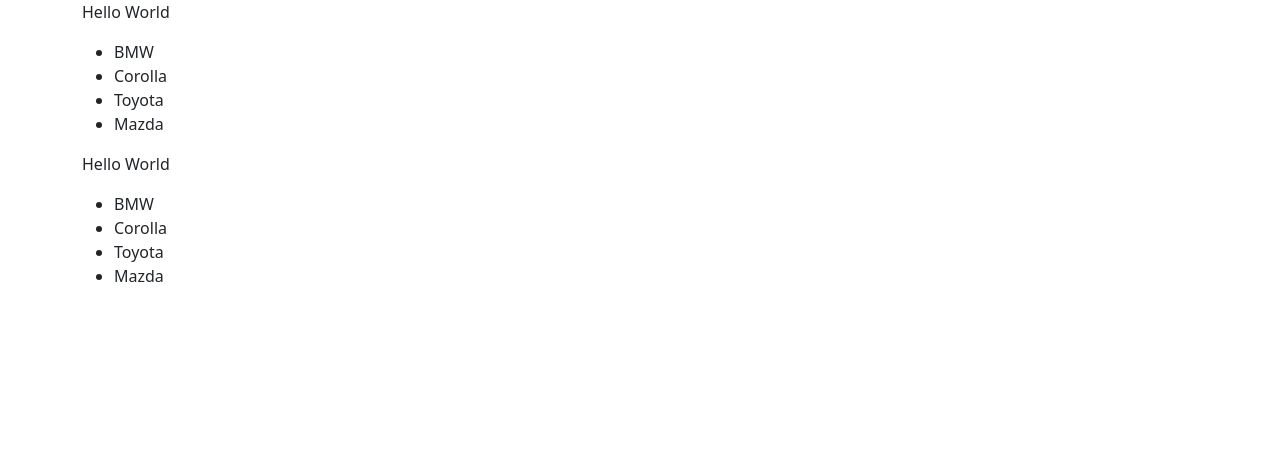
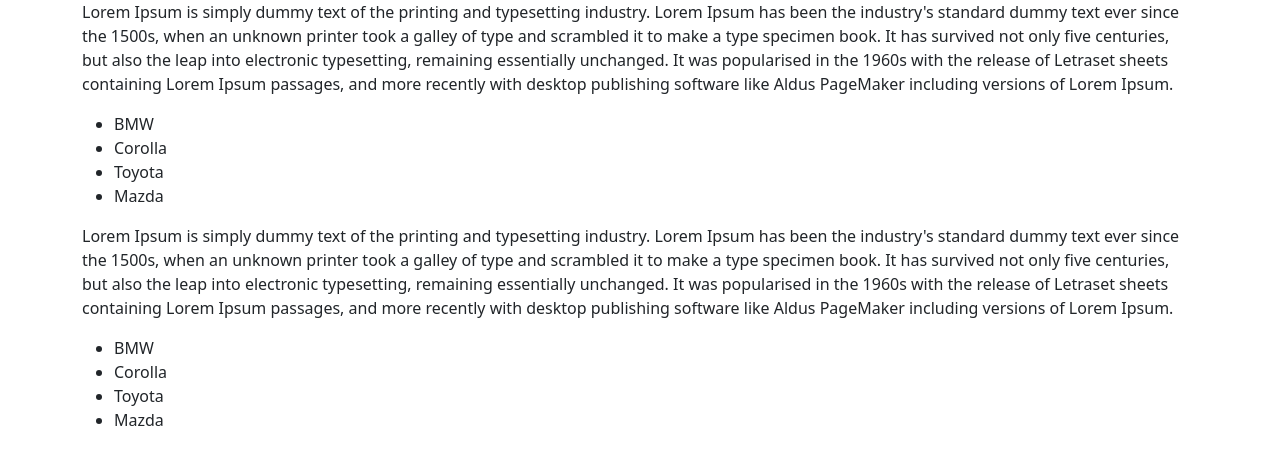
Before and after one commit to JesminNancy/VueJs2, a Vue app in the folder myapp/: page / in a window 1280 px wide. Shown: the top 464 px of the page. Built offline with nearby package versions, Linux system fonts and the light colour scheme.

Commit message:
Use Mixins

```diff
--- a/myapp/src/Components/ClientPage.vue
+++ b/myapp/src/Components/ClientPage.vue
@@ -10,12 +10,13 @@
 </template>
 <script>
 import { carMixins } from "./mixin";
+import { textMixins } from "./mixin";
 export default {
   data() {
     return {
-      text: "Hello World",
+      // text: "Hello World",
     };
   },
-  mixins: [carMixins],
+  mixins: [carMixins, textMixins],
 };
 </script>
--- a/myapp/src/Components/UserPage.vue
+++ b/myapp/src/Components/UserPage.vue
@@ -10,12 +10,11 @@
 </template>
 <script>
 import { carMixins } from "./mixin";
+import { textMixins } from "./mixin";
 export default {
   data() {
-    return {
-      text: "Hello World",
-    };
+    return {};
   },
-  mixins: [carMixins],
+  mixins: [carMixins, textMixins],
 };
 </script>
--- a/myapp/src/Components/mixin.js
+++ b/myapp/src/Components/mixin.js
@@ -1,7 +1,15 @@
 export const carMixins = {
   data() {
     return {
-      cars: ["BMW", "Corolla", "Toyota", "Mazda"]
+       cars: ["BMW", "Corolla", "Toyota", "Mazda"]
     }
   }
 }
+export const textMixins = {
+  data() {
+    return {
+      text:"Lorem Ipsum is simply dummy text of the printing and typesetting industry. Lorem Ipsum has been the industry's standard dummy text ever since the 1500s, when an unknown printer took a galley of type and scrambled it to make a type specimen book. It has survived not only five centuries, but also the leap into electronic typesetting, remaining essentially unchanged. It was popularised in the 1960s with the release of Letraset sheets containing Lorem Ipsum passages, and more recently with desktop publishing software like Aldus PageMaker including versions of Lorem Ipsum."
+
+    }
+  }
+}
```
